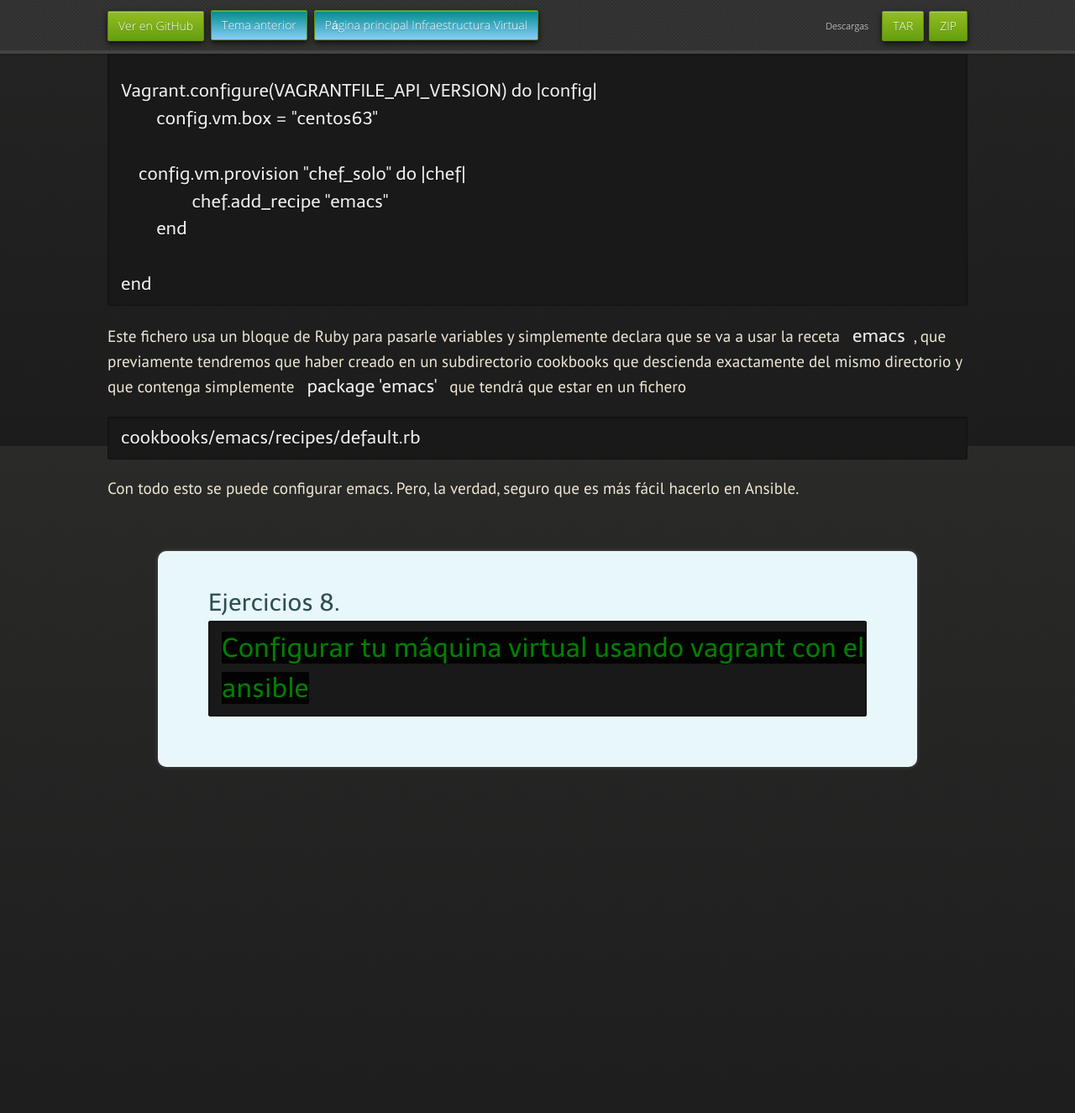
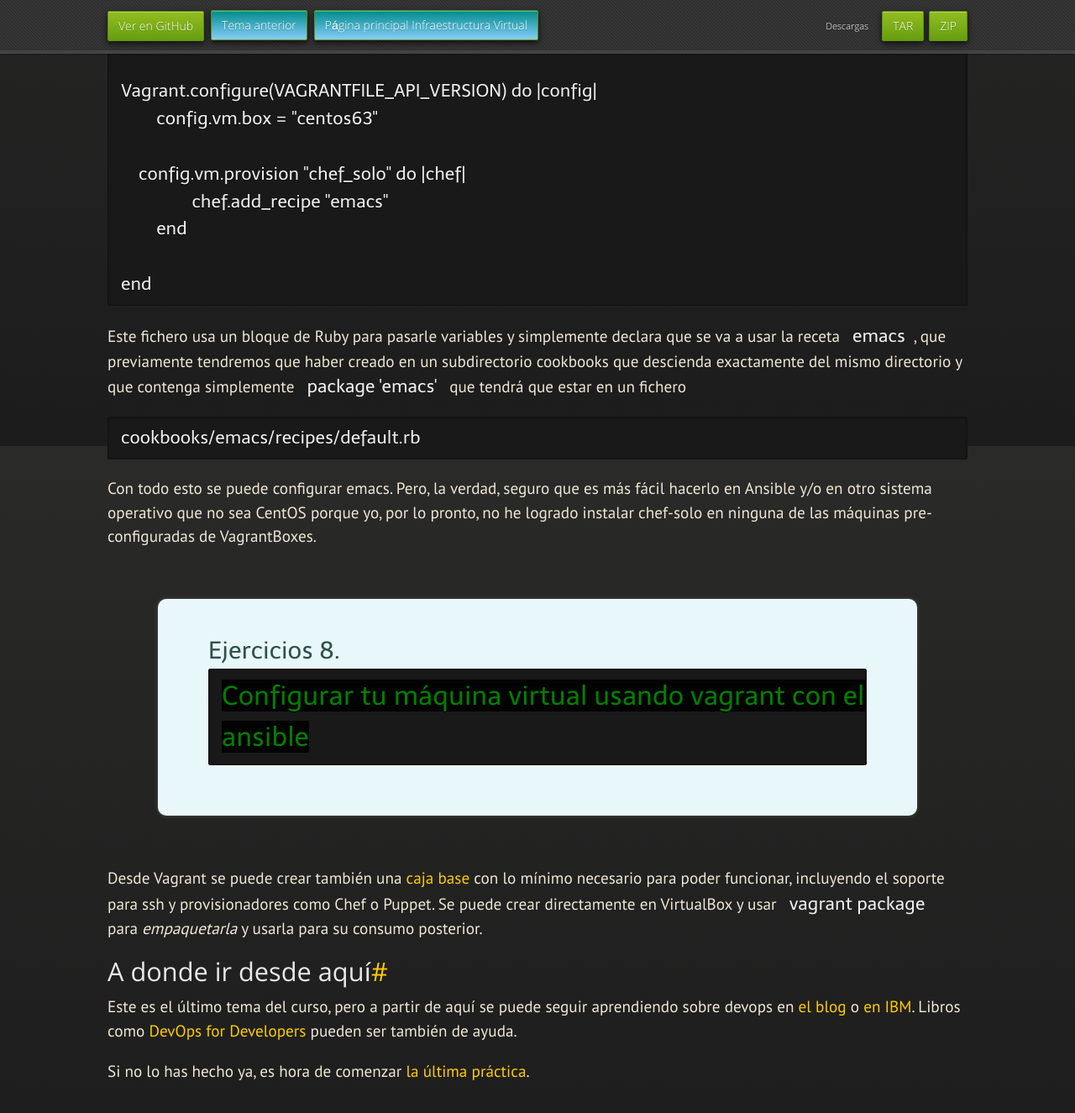
Before and after one commit to JJ/IV, a Jekyll site: the page built from documentos/temas/Gestion_de_configuraciones.md, in a window 1280 px wide and 1400 px high, scrolled down 12969 px. Shown: the top 1325 px of the window at 84% size. Built offline with Jekyll 4.4.1, drawn with Linux system fonts in a browser that asks for light colours; nearby versions of some CDN libraries; some web fonts are replaced; before the commit the page ends 14032 px from its top, so only the background shows below that; some of the changed text lies outside the part shown.

Commit message:
Sync documentos/temas/Gestion_de_configuraciones.md and ejemplos/vagrant/provision/chef-with-shell/Vagrantfile ejemplos/vagrant/provision/chef/Vagrantfile from master to gh-pages

```diff
--- a/documentos/temas/Gestion_de_configuraciones.md
+++ b/documentos/temas/Gestion_de_configuraciones.md
@@ -539,7 +539,9 @@ simplemente `package 'emacs'` que tendrá que estar en un fichero
 	cookbooks/emacs/recipes/default.rb
 
 Con todo esto se puede configurar emacs. Pero, la verdad, seguro que
-es más fácil hacerlo en Ansible.
+es más fácil hacerlo en Ansible y/o en otro sistema operativo que no
+sea CentOS porque yo, por lo pronto, no he logrado instalar chef-solo
+en ninguna de las máquinas pre-configuradas de VagrantBoxes.
 
 <div class='ejercicios' markdown='1'>
 
@@ -547,3 +549,23 @@ es más fácil hacerlo en Ansible.
 	ansible
 
 </div>
+
+Desde Vagrant se puede crear también una
+[caja base](http://docs.vagrantup.com/v2/boxes/base.html) con lo
+mínimo necesario para poder funcionar, incluyendo el soporte para ssh
+y provisionadores como Chef o Puppet. Se puede crear directamente en
+VirtualBox y usar
+[`vagrant package`](http://docs.vagrantup.com/v2/cli/package.html)
+para *empaquetarla* y usarla para su consumo posterior.
+
+A donde ir desde aquí
+-------
+
+Este es el último tema del curso, pero a partir de aquí se puede
+seguir aprendiendo sobre devops en [el blog](http://devops.com/) o
+[en IBM](http://www.ibm.com/ibm/devops/us/en/). Libros como
+[DevOps for Developers](https://www.amazon.es/dp/B009D6ZB0G?tag=atalaya-21&camp=3634&creative=24822&linkCode=as4&creativeASIN=B009D6ZB0G&adid=0PB61Y2QD9K49W3EP8MN&)
+pueden ser también de ayuda.
+
+Si no lo has hecho ya, es hora de comenzar
+[la última práctica](../practicas/4.Aplicaciones).
```
Also changed, not shown: other parts of documentos/temas/Gestion_de_configuraciones.md (+1 -1 lines), 2 other files.
